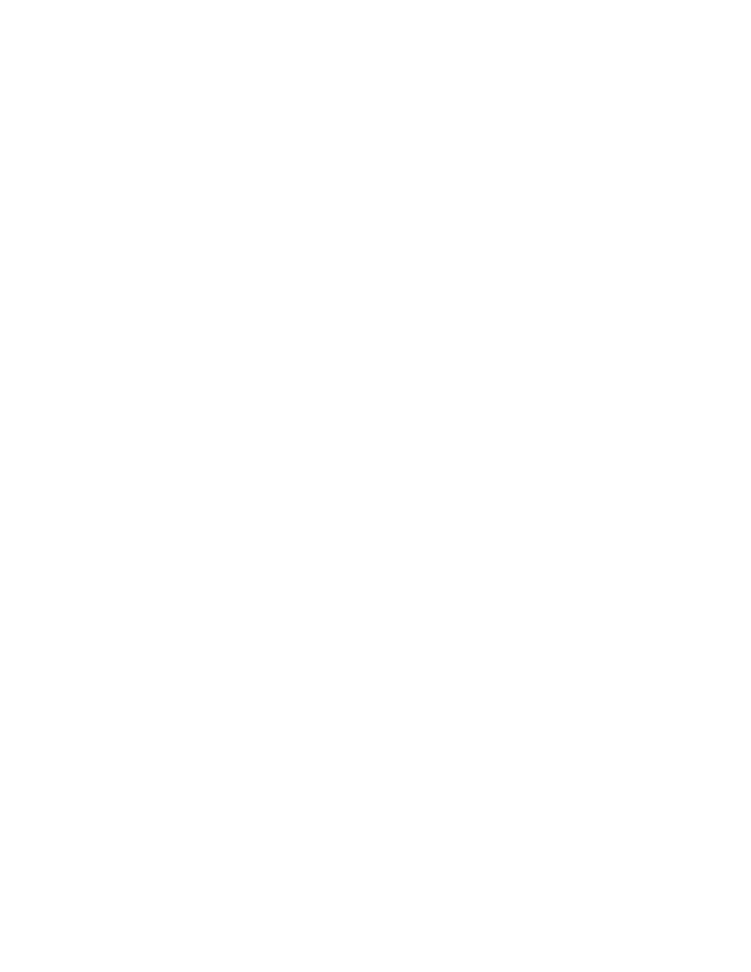
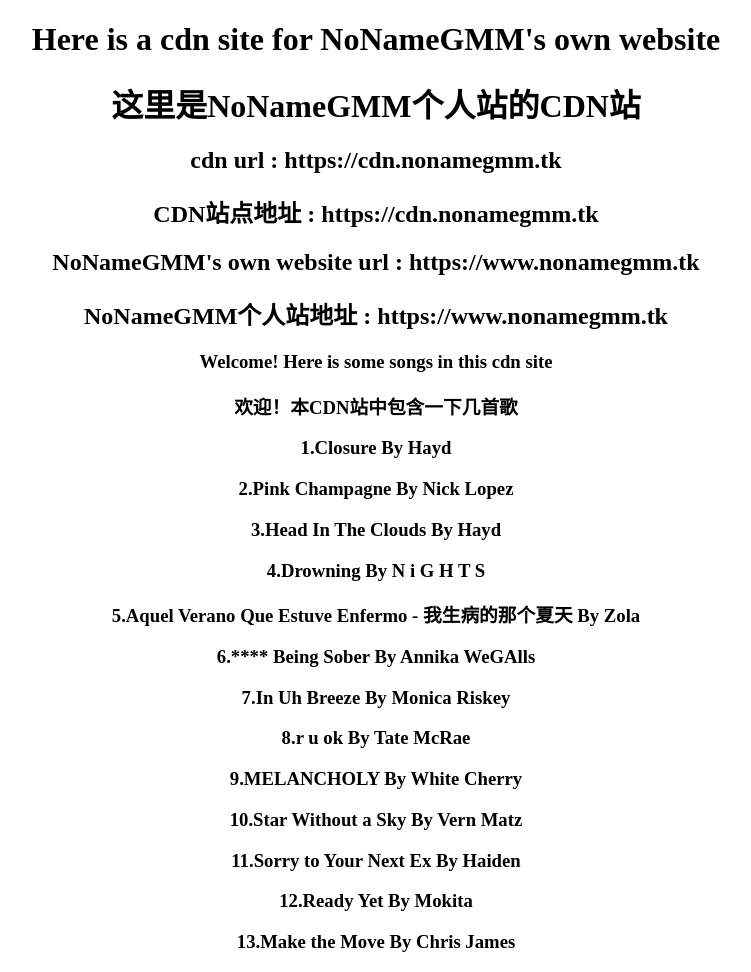
Before and after one commit to NoNameGMM/NoNameCDN, a plain HTML site: page index.html in a window 1280 px wide. Shown: the whole page, without its empty margins (264-1015 px from the left). Before the commit the page ends 800 px from the top, so only its background shows below. Drawn offline with Linux system fonts and the light colour scheme.

Commit message:
Update index.html

```diff
--- a/index.html
+++ b/index.html
@@ -1,18 +1,37 @@
-
 <!DOCTYPE html>
-<html>
+<html lang="zh-CN">
 <head>
-	<title>正在玩命加载中……</title>
-	<!-- 判断来路域名自动跳转 -->
-	<script type="text/javascript">
-        if (window.location.href.indexOf("https://cdn.nonamegmm.tk") > -1) {
-        	window.location.href='https://cdn.nonamegmm.tk/main.html';
-        } else if (window.location.href.indexOf("https://nonamegamestudio.nonamegmm.tk") > -1) {
-        	window.location.href='https://nonamegamestudio.nonamegmm.tk/games';
-        }
-        </script>
+    <meta charset="UTF-8">
+    <meta http-equiv="X-UA-Compatible" content="IE=edge">
+    <link rel="shortcut icon" href="/favicon.ico" />
+    <meta name="viewport" content="width=device-width, initial-scale=1.0">
+    <title>CDN Site By NoNameGMM</title>
 </head>
 <body>
+    <h1 style="text-align:center" valign="top">Here is a cdn site for NoNameGMM's own website</h1>
+    <h1 style="text-align:center" valign="top">这里是NoNameGMM个人站的CDN站</h1>
 
+    <h2 style="text-align:center" valign="top">cdn url : https://cdn.nonamegmm.tk</h2>
+    <h2 style="text-align:center" valign="top">CDN站点地址 : https://cdn.nonamegmm.tk</h2>
+
+    <h2 style="text-align:center" valign="top">NoNameGMM's own website url : https://www.nonamegmm.tk</h2>
+    <h2 style="text-align:center" valign="top">NoNameGMM个人站地址 : https://www.nonamegmm.tk</h2>
+
+    <h3 style="text-align:center" valign="top">Welcome! Here is some songs in this cdn site</h3>
+    <h3 style="text-align:center" valign="top">欢迎！本CDN站中包含一下几首歌</h3>
+
+    <h3 style="text-align:center" valign="top">1.Closure By Hayd</h3>
+    <h3 style="text-align:center" valign="top">2.Pink Champagne By Nick Lopez</h3>
+    <h3 style="text-align:center" valign="top">3.Head In The Clouds By Hayd</h3>
+    <h3 style="text-align:center" valign="top">4.Drowning By N i G H T S</h3>
+    <h3 style="text-align:center" valign="top">5.Aquel Verano Que Estuve Enfermo - 我生病的那个夏天 By Zola</h3>
+    <h3 style="text-align:center" valign="top">6.**** Being Sober By Annika WeGAlls</h3>
+    <h3 style="text-align:center" valign="top">7.In Uh Breeze By Monica Riskey</h3>
+    <h3 style="text-align:center" valign="top">8.r u ok By Tate McRae</h3>
+    <h3 style="text-align:center" valign="top">9.MELANCHOLY By White Cherry</h3>
+    <h3 style="text-align:center" valign="top">10.Star Without a Sky By Vern Matz</h3>
+    <h3 style="text-align:center" valign="top">11.Sorry to Your Next Ex By Haiden</h3>
+    <h3 style="text-align:center" valign="top">12.Ready Yet By Mokita</h3>
+    <h3 style="text-align:center" valign="top">13.Make the Move By Chris James</h3>
 </body>
 </html>
```
